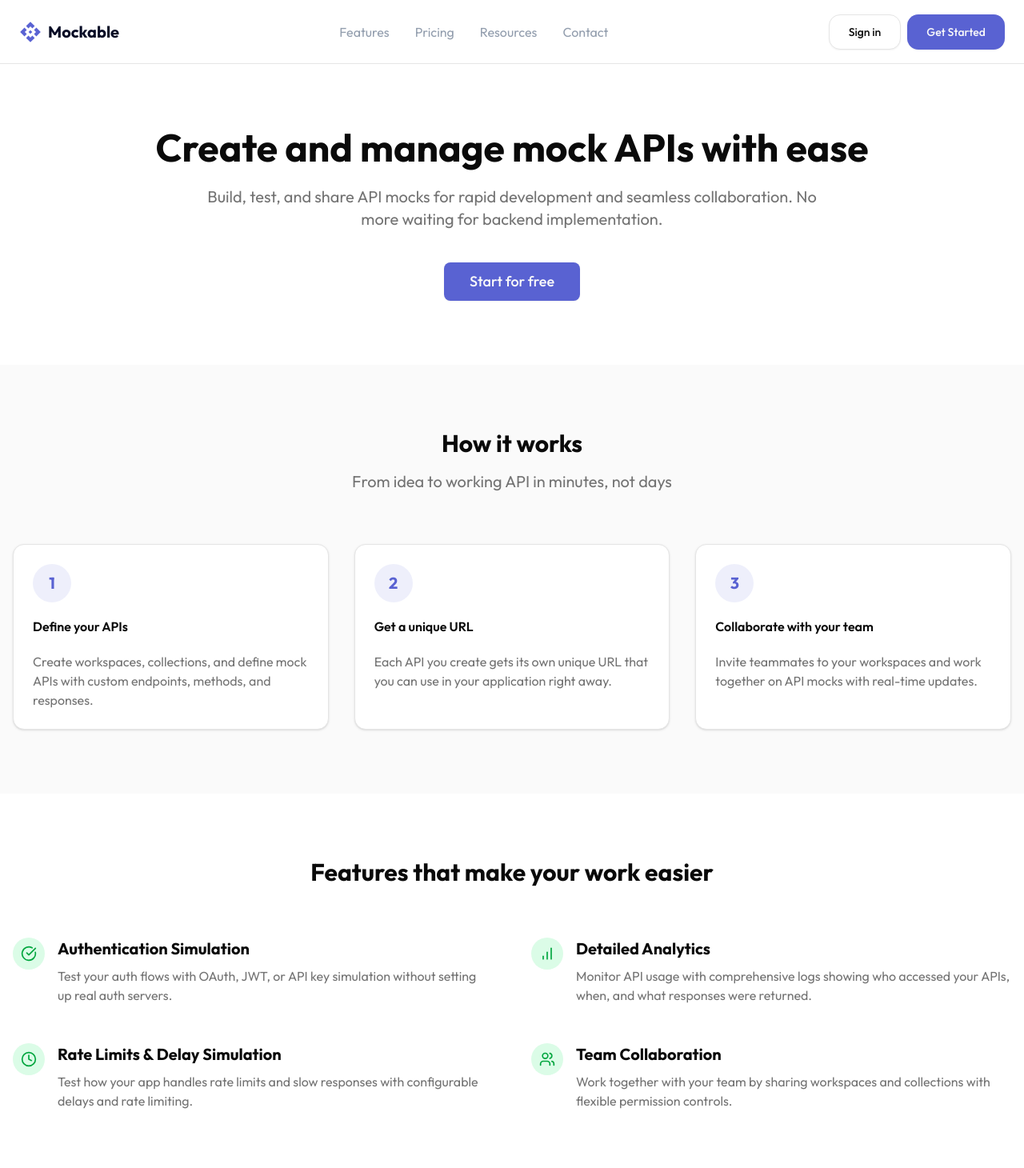
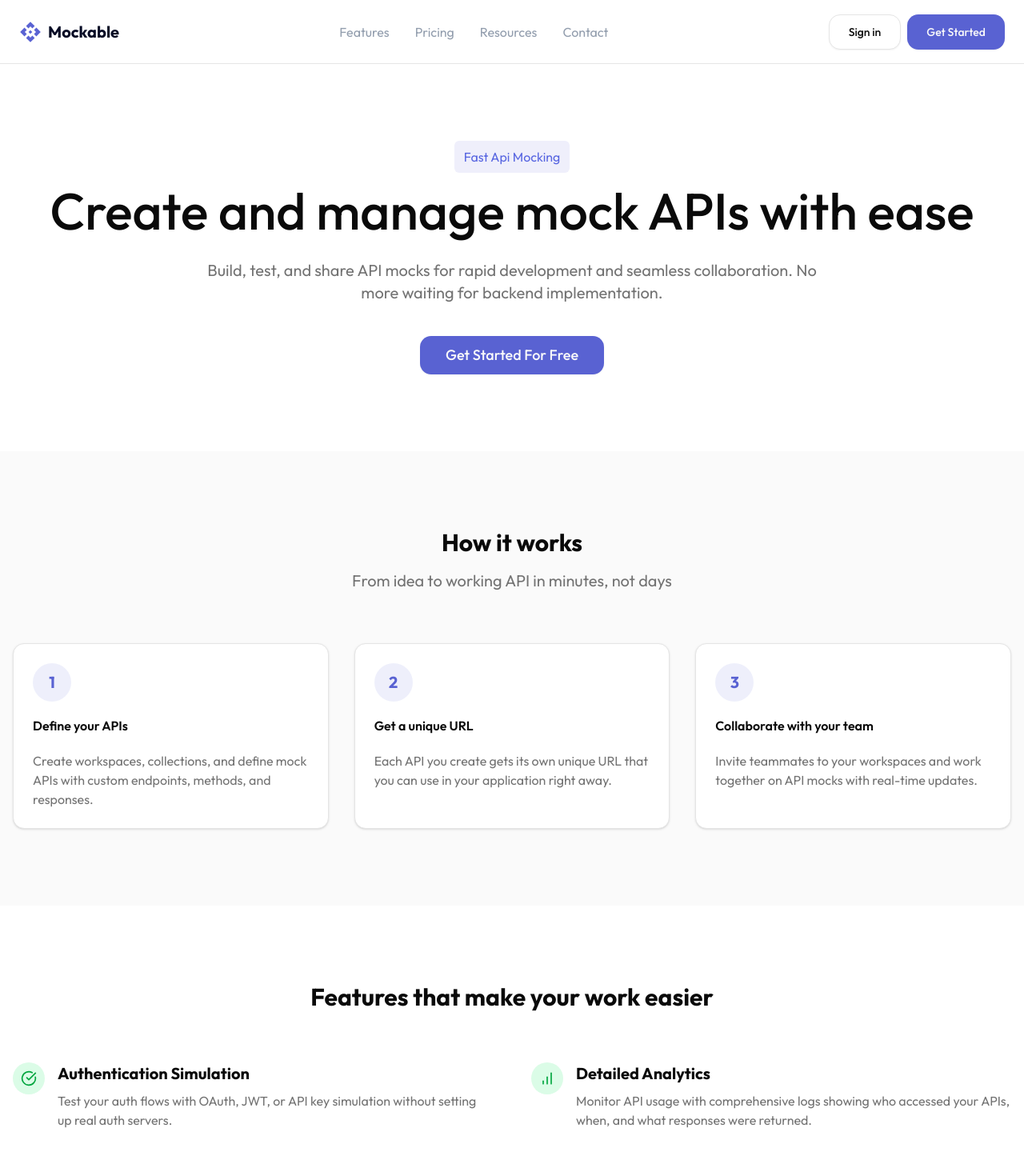
Before and after one commit to advait-bhitkar/mock-app, a Next.js app: page / in a window 1280 px wide. Shown: the top 1460 px of the page at 80% size. Built offline with nearby package versions, Linux system fonts and the light colour scheme; no server answers.

Commit message:
hero sec

```diff
--- a/app/(public)/page.tsx
+++ b/app/(public)/page.tsx
@@ -5,27 +5,29 @@ import { Button } from '@/components/ui/button';
 import { Card, CardContent, CardHeader, CardTitle } from '@/components/ui/card';
 import { CheckCircle, BarChart, Clock, Users } from 'lucide-react';
 import { Separator } from '@/components/ui/separator';
+import SmarterSalesInsights from '@/components/smarter-sales-insights';
 
 export default function Home() {
   return (
     <>
       <main className="flex-1">
-        <section className="py-20 text-center">
+        <section className="py-24 text-center">
           <div className="container mx-auto px-4">
-            <h2 className="text-5xl font-bold mb-6 font-outfit">Create and manage mock APIs with ease</h2>
+            <SmarterSalesInsights className='mx-auto'/>
+            <h2 className="text-[64px] font-medium mb-3 font-outfit">Create and manage mock APIs with ease</h2>
             <p className="text-xl text-muted-foreground mb-10 max-w-3xl mx-auto">
               Build, test, and share API mocks for rapid development and seamless collaboration.
               No more waiting for backend implementation.
             </p>
-            <Button size="lg" className="px-8 py-6 text-lg" asChild>
+            <Button className="px-8 py-6 text-lg" asChild>
               <Link href={"/login"}>
-                {"Start for free"}
+                {"Get Started For Free"}
               </Link>
             </Button>
           </div>
         </section>
 
-        <section className="py-20 bg-muted/50">
+        <section className="py-24 bg-muted/50">
           <div className="container mx-auto px-4">
             <div className="text-center mb-16">
               <h2 className="text-3xl font-bold mb-4 font-outfit">How it works</h2>
@@ -74,7 +76,7 @@ export default function Home() {
           </div>
         </section>
 
-        <section className="py-20">
+        <section className="py-24">
           <div className="container mx-auto px-4">
             <div className="text-center mb-16">
               <h2 className="text-3xl font-bold mb-4 font-outfit">Features that make your work easier</h2>
@@ -140,7 +142,7 @@ export default function Home() {
           </div>
         </section>
 
-        <section className="py-20 bg-primary text-primary-foreground">
+        <section className="py-24 bg-primary text-primary-foreground">
           <div className="container mx-auto px-4 text-center">
             <h2 className="text-3xl font-bold mb-6 font-outfit">Ready to speed up your development?</h2>
             <p className="text-xl mb-10 max-w-3xl mx-auto">
--- /dev/null
+++ b/components/smarter-sales-insights.tsx
@@ -0,0 +1,20 @@
+import { cn } from "@/lib/utils";
+import React from "react";
+
+interface SmarterSalesInsightsProps {
+  className?: string;
+}
+
+const SmarterSalesInsights = ({
+  className,
+}: SmarterSalesInsightsProps) => {
+  return (
+    <div className={cn("bg-[#efeffb] px-3 py-2 rounded-sm w-fit", className)}>
+      <h2 className="text-[#5866E1] font-normal font-outfit">
+        Fast Api Mocking
+      </h2>
+    </div>
+  );
+};
+
+export default SmarterSalesInsights;
```
